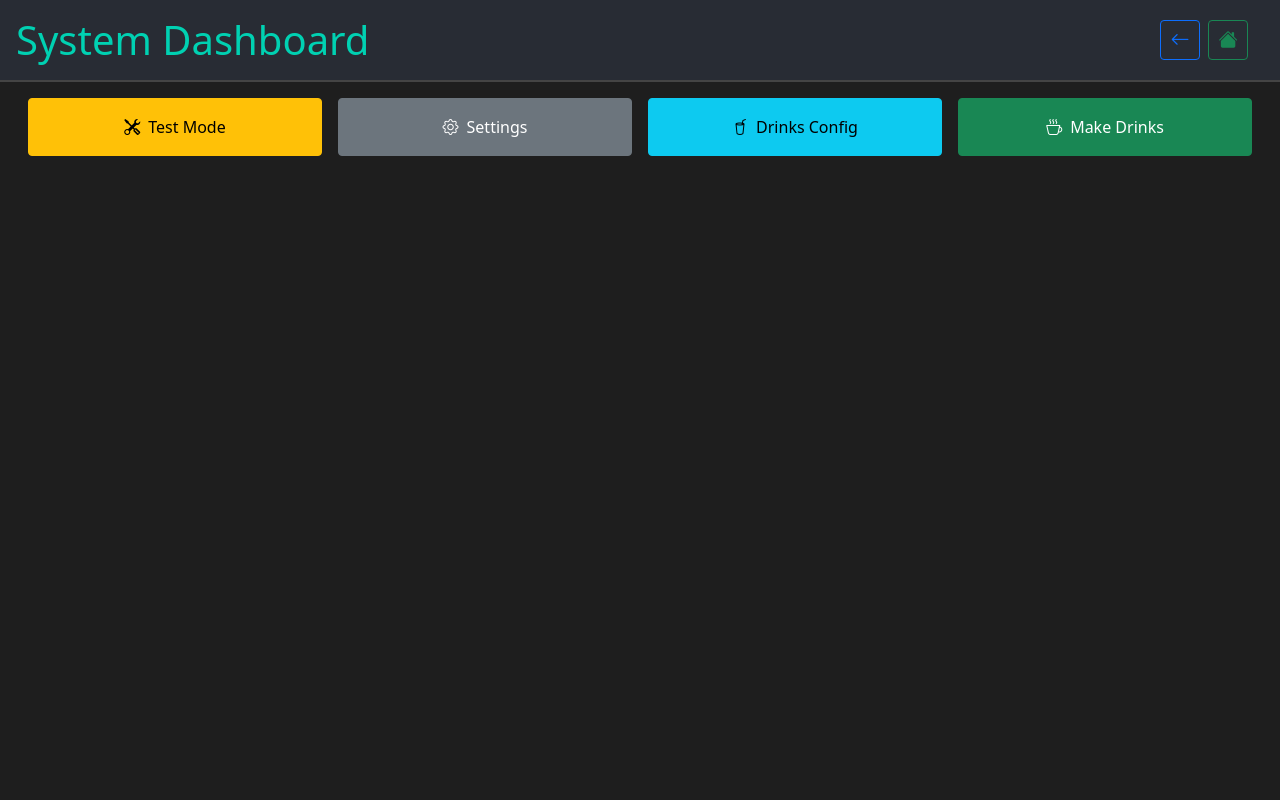
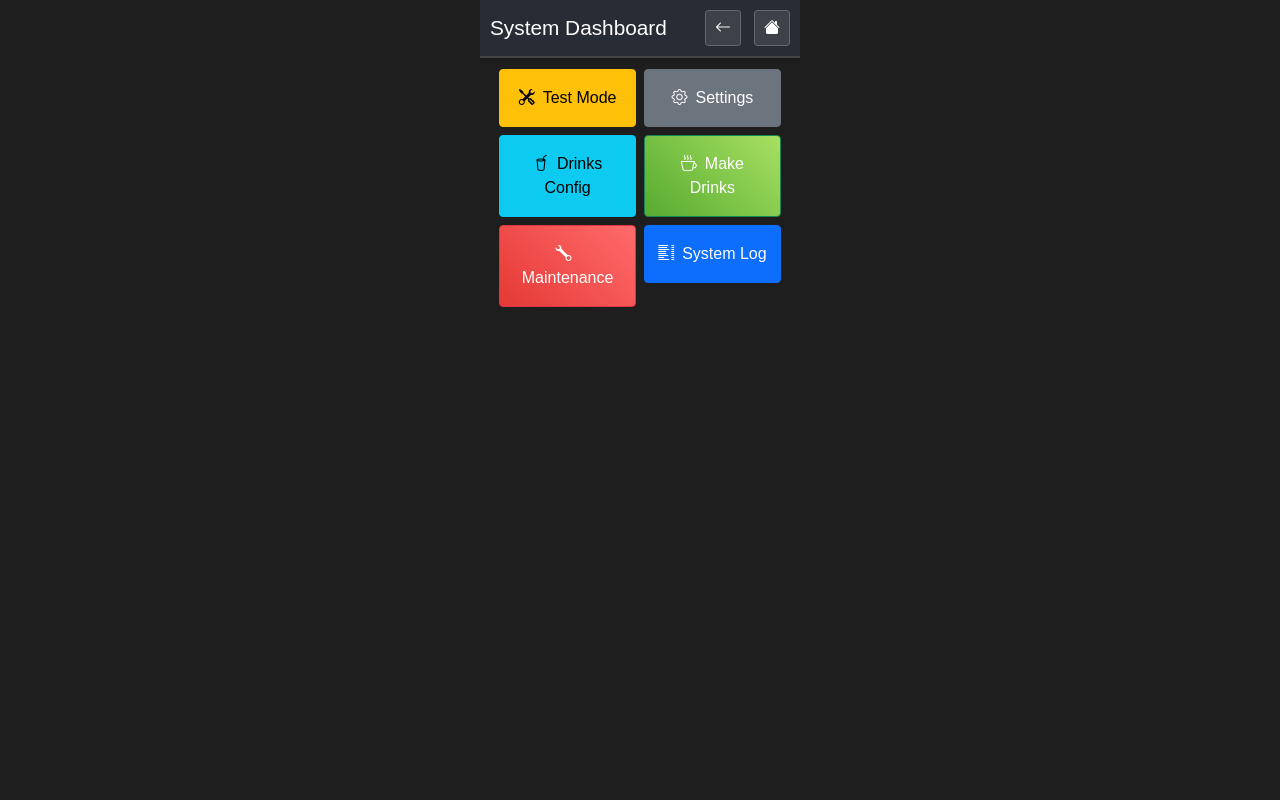
Before and after one commit to mattfleaydaly/raspberry-drinks-relay, a Flask app: template templates/dashboard.html in a window 1280 px wide. Run offline with Flask 3, Linux system fonts and the light colour scheme; the template is opened without the code that fills it, so the values that code supplies are empty; some libraries are stand-ins or nearby versions.

Commit message:
Modern changes

```diff
--- a/static/css/styles.css
+++ b/static/css/styles.css
@@ -7,6 +7,8 @@ html, body {
     padding: 0;
     height: 100%;
     width: 100%;
+    max-width: 320px;
+    margin: 0 auto;
     overflow: hidden; /* Prevent page from overflowing */
     display: flex;
     flex-direction: column;
@@ -20,7 +22,7 @@ html, body {
     flex: 1;
     overflow: auto;
     -webkit-overflow-scrolling: touch;
-    padding: 1rem;
+    padding: 0.7rem;
 }
 
 .modal-dialog {
@@ -55,6 +57,8 @@ html, body {
     overflow: auto;
     -webkit-overflow-scrolling: touch;
     max-height: 80%;
+    max-width: 300px;
+    margin: 0 auto;
 }
 
 .wifi-list {
@@ -175,7 +179,7 @@ body.active-drag {
     display: flex;
     justify-content: space-between;
     align-items: center;
-    padding: 10px 20px;
+    padding: 10px;
     background-color: #282c34; /* Slightly darker header background */
     color: #00d1b2;
     border-bottom: 2px solid #444;
@@ -183,12 +187,18 @@ body.active-drag {
     top: 0;
     z-index: 100;
     box-shadow: 0 2px 4px rgba(0, 0, 0, 0.2);
+    width: 100%;
+    box-sizing: border-box;
 }
 
 .header h1 {
     margin: 0;
-    font-size: 1.5rem;
+    font-size: 1.3rem;
     color: white;
+    white-space: nowrap;
+    overflow: hidden;
+    text-overflow: ellipsis;
+    max-width: 200px;
 }
 
 .home-btn {
@@ -254,7 +264,8 @@ h1 {
     margin: 5px;
     text-align: center;
     transition: transform 0.2s, background 0.3s;
-    max-width: 100%; /* Ensure buttons fit in grid */
+    white-space: normal; /* Ensure text doesn't get cut off */
+    word-wrap: break-word;
 }
 
 /* Hover effect for buttons */
@@ -303,3 +314,50 @@ input, textarea, select {
 ::-webkit-scrollbar-thumb:hover {
     background: #777; /* Darker thumb on hover */
 }
+
+/* Adjust for small screens */
+@media (max-width: 320px) {
+    .btn {
+        padding: 0.4rem;
+        font-size: 0.9rem;
+    }
+
+    .row {
+        margin-left: -5px;
+        margin-right: -5px;
+    }
+
+    .col, [class*="col-"] {
+        padding-left: 5px;
+        padding-right: 5px;
+    }
+
+    .nav-btn {
+        width: 34px;
+        height: 34px;
+    }
+}
+
+/* Nav buttons */
+.nav-btn {
+    width: 36px;
+    height: 36px;
+    padding: 0;
+    border-radius: 4px;
+    display: flex;
+    justify-content: center;
+    align-items: center;
+    background-color: rgba(255, 255, 255, 0.1);
+    color: white;
+    border: 1px solid rgba(255, 255, 255, 0.2);
+    margin-left: 5px;
+}
+
+.nav-buttons {
+    display: flex;
+}
+
+/* Fix container */
+.container-fluid {
+    padding: 0 0.5rem;
+}
--- a/static/js/script.js
+++ b/static/js/script.js
@@ -97,7 +97,7 @@ function initializeNavButtons() {
 }
 
 // Periodically update relay states
-setInterval(() => {
+function updateRelayStates() {
     fetch('/get-states')
         .then(response => response.json())
         .then(states => {
@@ -111,7 +111,7 @@ setInterval(() => {
             }
         })
         .catch(err => console.error('Error updating relay states:', err));
-}, 5000);
+}
 
 // Toggle relay
 function toggleRelay(relayName) {
@@ -142,6 +142,13 @@ document.addEventListener('DOMContentLoaded', () => {
     modalContents.forEach(content => {
         enableDragScroll(content);
     });
+
+    // Initial update of relay states if we're on a page with relays
+    if (document.querySelector('.btn-relay')) {
+        updateRelayStates();
+        // Setup periodic updates
+        setInterval(updateRelayStates, 5000);
+    }
 });
 
 // Prevent default touch behavior to avoid unwanted scrolling
--- a/templates/base.html
+++ b/templates/base.html
@@ -6,75 +6,10 @@
     <title>{% block title %}Page Title{% endblock %}</title>
     <!-- Local Bootstrap CSS -->
     <link rel="stylesheet" href="/static/css/bootstrap.min.css">
+    <!-- Bootstrap Icons -->
+    <link rel="stylesheet" href="/static/css/bootstrap-icons.css">
     <!-- Custom CSS -->
-    <style>
-        /* Dark theme */
-        body {
-            background-color: #1e1e1e;
-            color: white;
-            overflow: hidden;
-            display: flex;
-            flex-direction: column;
-            height: 100vh;
-        }
-        /* Header styling */
-        .header {
-            background-color: #282c34;
-            border-bottom: 2px solid #444;
-            padding: 1rem;
-            padding-right: 1.5rem; /* Increased right padding */
-        }
-        .header h1 {
-            color: #00d1b2;
-            margin: 0;
-        }
-        /* Container modifications */
-        .main-container {
-            flex: 1;
-            overflow: auto;
-            -webkit-overflow-scrolling: touch;
-            padding: 1rem;
-        }
-        /* Custom button states */
-        .btn-relay.active {
-            background: linear-gradient(45deg, #56ab2f, #a8e063);
-        }
-        .btn-relay.inactive {
-            background: linear-gradient(45deg, #e53935, #ff6b6b);
-        }
-        /* Preserve drag scroll functionality */
-        .active-drag {
-            cursor: grabbing;
-        }
-        /* Log container */
-        .log-container {
-            max-height: 400px;
-            overflow-y: auto;
-            background: #000;
-            color: #00ff00;
-            font-family: monospace;
-            padding: 10px;
-            border-radius: 4px;
-        }
-        /* Nav buttons */
-        .nav-btn {
-            width: 40px;
-            height: 40px;
-            padding: 0;
-            display: flex;
-            justify-content: center;
-            align-items: center;
-        }
-        .nav-btn i {
-            font-size: 1.2rem;
-        }
-        /* Nav buttons container */
-        .nav-buttons {
-            margin-right: 0.5rem; /* Added margin to nav buttons container */
-        }
-    </style>
-    <!-- Bootstrap Icons -->
-    <link rel="stylesheet" href="https://cdn.jsdelivr.net/npm/bootstrap-icons@1.11.2/font/bootstrap-icons.css">
+    <link rel="stylesheet" href="/static/css/styles.css">
 </head>
 <body>
     <!-- Header -->
@@ -82,10 +17,10 @@
         <h1>{% block header %}System Dashboard{% endblock %}</h1>
         <div class="d-flex gap-2 nav-buttons">
             {% if request.path != '/' %}
-            <button class="btn btn-outline-primary nav-btn" id="backBtn" title="Go Back">
+            <button class="btn nav-btn" id="backBtn" title="Go Back">
                 <i class="bi bi-arrow-left"></i>
             </button>
-            <button class="btn btn-outline-success nav-btn" id="homeBtn" title="Home">
+            <button class="btn nav-btn" id="homeBtn" title="Home">
                 <i class="bi bi-house-fill"></i>
             </button>
             {% endif %}
@@ -96,6 +31,7 @@
     <main class="main-container">
         {% block content %}{% endblock %}
     </main>
+
     <!-- Bootstrap Bundle with Popper -->
     <script src="/static/js/bootstrap.bundle.min.js"></script>
     <!-- Custom Scripts -->
--- a/templates/dashboard.html
+++ b/templates/dashboard.html
@@ -3,25 +3,35 @@
 {% block header %}System Dashboard{% endblock %}
 {% block content %}
 <div class="container-fluid">
-    <div class="row g-3">
-        <div class="col-6 col-md-4 col-lg-3">
+    <div class="row g-2">
+        <div class="col-6">
             <button class="btn btn-warning w-100 py-3" onclick="location.href='/test-mode'">
                 <i class="bi bi-tools me-2"></i>Test Mode
             </button>
         </div>
-        <div class="col-6 col-md-4 col-lg-3">
+        <div class="col-6">
             <button class="btn btn-secondary w-100 py-3" onclick="location.href='/settings'">
                 <i class="bi bi-gear me-2"></i>Settings
             </button>
         </div>
-        <div class="col-6 col-md-4 col-lg-3">
+        <div class="col-6">
             <button class="btn btn-info w-100 py-3" onclick="location.href='/drinks-config'">
                 <i class="bi bi-cup-straw me-2"></i>Drinks Config
             </button>
         </div>
-        <div class="col-6 col-md-4 col-lg-3">
+        <div class="col-6">
             <button class="btn btn-success w-100 py-3" onclick="location.href='/make-drinks'">
                 <i class="bi bi-cup-hot me-2"></i>Make Drinks
+            </button>
+        </div>
+        <div class="col-6">
+            <button class="btn btn-danger w-100 py-3" onclick="location.href='/maintenance'">
+                <i class="bi bi-wrench me-2"></i>Maintenance
+            </button>
+        </div>
+        <div class="col-6">
+            <button class="btn btn-primary w-100 py-3" onclick="location.href='/log'">
+                <i class="bi bi-list-columns me-2"></i>System Log
             </button>
         </div>
     </div>
```
Also changed, not shown: templates/make-drinks.html (added, +275 -0 lines).
